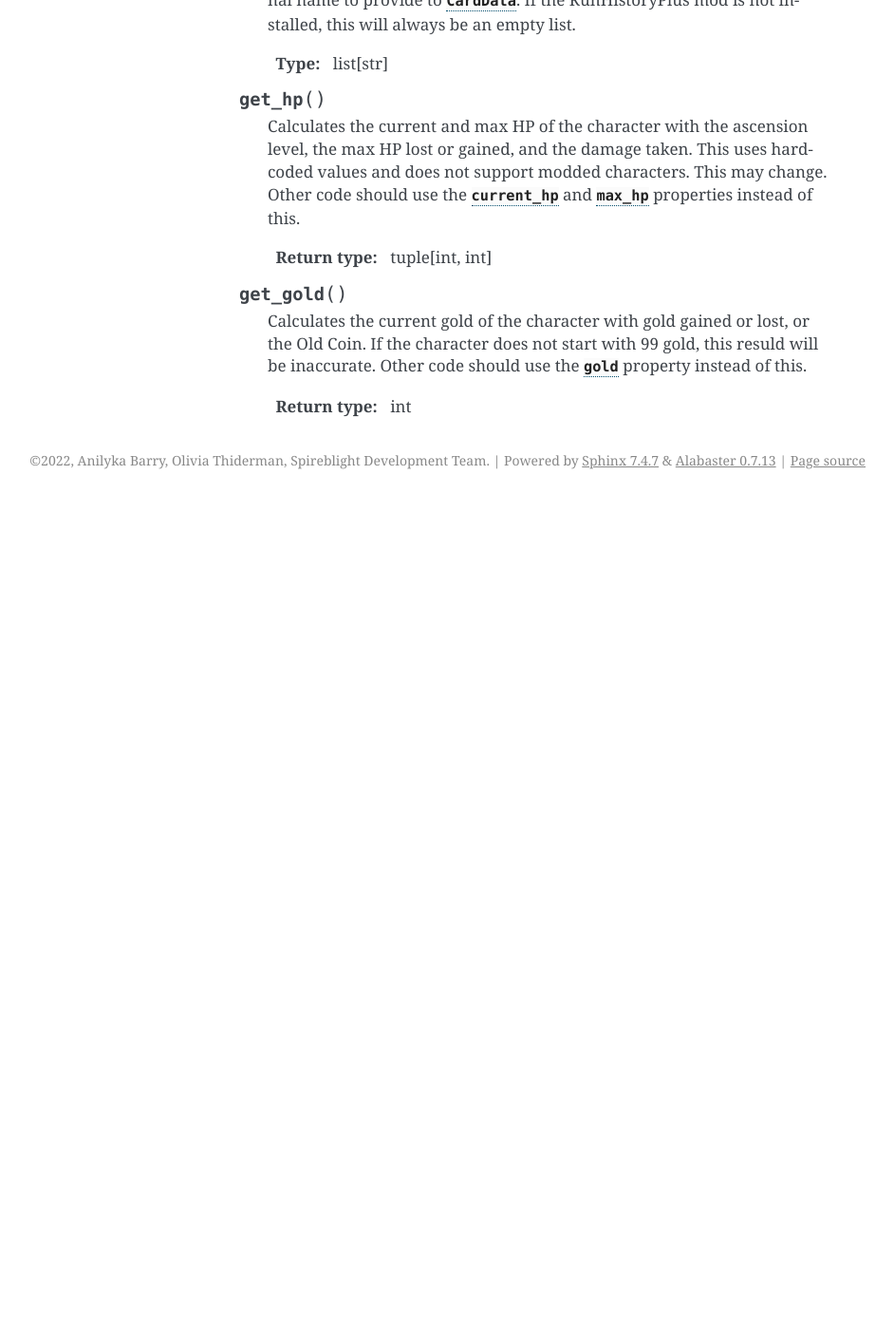
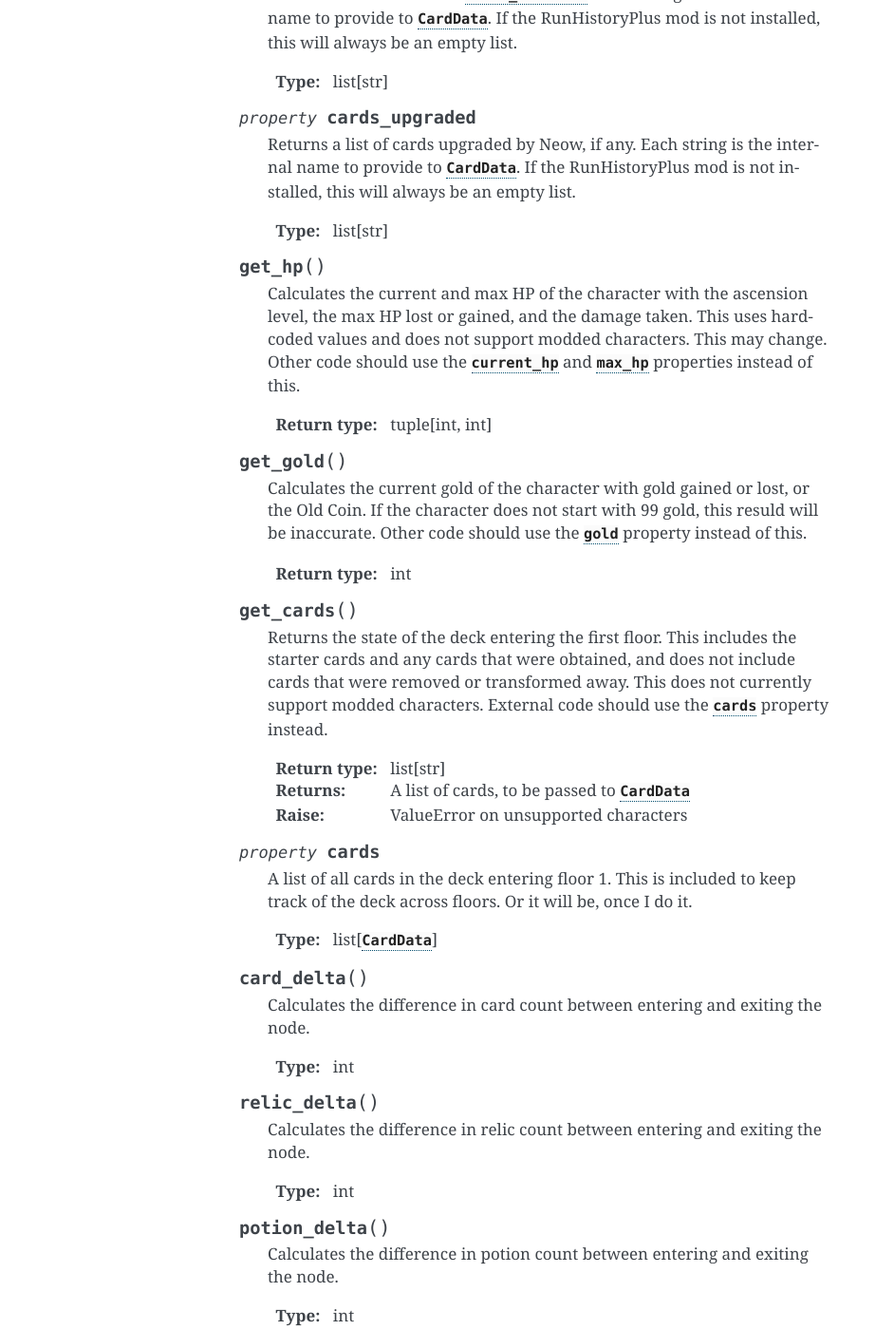
Before and after one commit to Spireblight/Docs, a Sphinx documentation site: the page built from source/neow.rst, in a window 1280 px wide and 1400 px high, scrolled down 2763 px. Shown: the whole window at 95% size, without its empty margins (198-1140 px from the left). Built offline with Sphinx 7.4.7, drawn with Linux system fonts in a browser that asks for light colours; before the commit the page ends 3287 px from its top, so only the background shows below that; some of the changed text lies outside the part shown.

Commit message:
Add more Neow stuff

```diff
--- a/source/neow.rst
+++ b/source/neow.rst
@@ -51,6 +51,16 @@ Interpreting the Neow bonus
         Human-readable version of the bonuses that were skipped.
 
         :type: Generator[str]
+
+    .. method:: as_str()
+
+        Returns a full message of the picked and skipped choices.
+
+    .. property:: has_info
+
+        Whether there is data about the Neow bonus.
+
+        :type: bool
 
     .. property:: has_data
 
@@ -123,3 +133,77 @@ Interpreting the Neow bonus
         Calculates the current gold of the character with gold gained or lost, or the Old Coin. If the character does not start with 99 gold, this resuld will be inaccurate. Other code should use the :attr:`gold` property instead of this.
 
         :rtype: int
+
+    .. method:: get_cards()
+
+        Returns the state of the deck entering the first floor. This includes the starter cards and any cards that were obtained, and does not include cards that were removed or transformed away. This does not currently support modded characters. External code should use the :attr:`cards` property instead.
+
+        :rtype: list[str]
+        :return: A list of cards, to be passed to :class:`CardData`
+        :raise: ValueError on unsupported characters
+
+    .. property:: cards
+
+        A list of all cards in the deck entering floor 1. This is included to keep track of the deck across floors. Or it will be, once I do it.
+
+        :type: list[:class:`CardData`]
+
+    .. method:: card_delta()
+
+        Calculates the difference in card count between entering and exiting the node.
+
+        :type: int
+
+    .. method:: relic_delta()
+
+        Calculates the difference in relic count between entering and exiting the node.
+
+        :type: int
+
+    .. method:: potion_delta()
+
+        Calculates the difference in potion count between entering and exiting the node.
+
+        :type: int
+
+    .. method:: fights_delta()
+
+        Calculates the difference in fight count between entering and exiting the node.
+
+        :type: int
+
+    .. method:: turns_delta()
+
+        Calculates the difference in turn count between entering and exiting the node.
+
+        :type: int
+
+    .. property:: card_count
+
+        Total card count in the deck at this point in the run, at the end of the node.
+
+        :type: int
+
+    .. property:: relic_count
+
+        Total relic count at this point in the run, at the end of the node.
+
+        :type: int
+
+    .. property:: potion_count
+
+        Total potion count at this point in the run, at the end of the node.
+
+        :type: int
+
+    .. property:: fights_count
+
+        Total fight count at this point in the run, at the end of the node.
+
+        :type: int
+
+    .. property:: turns_count
+
+        Total turn count at this point in the run, at the end of the node.
+
+        :type: int
```
Also changed, not shown: other parts of source/neow.rst (+1 -1 lines).
